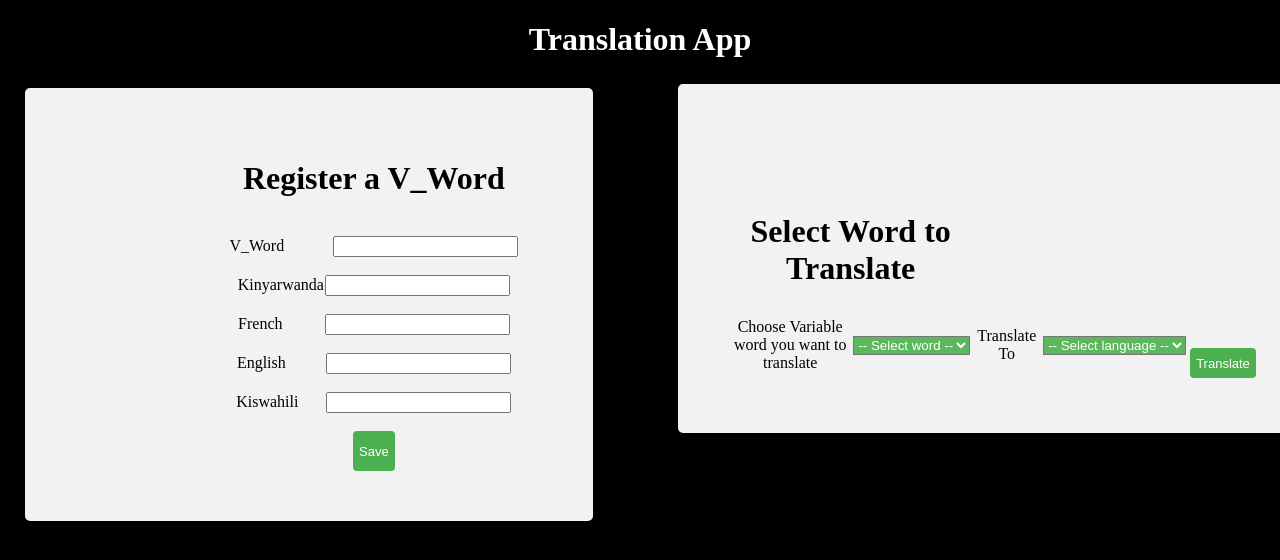
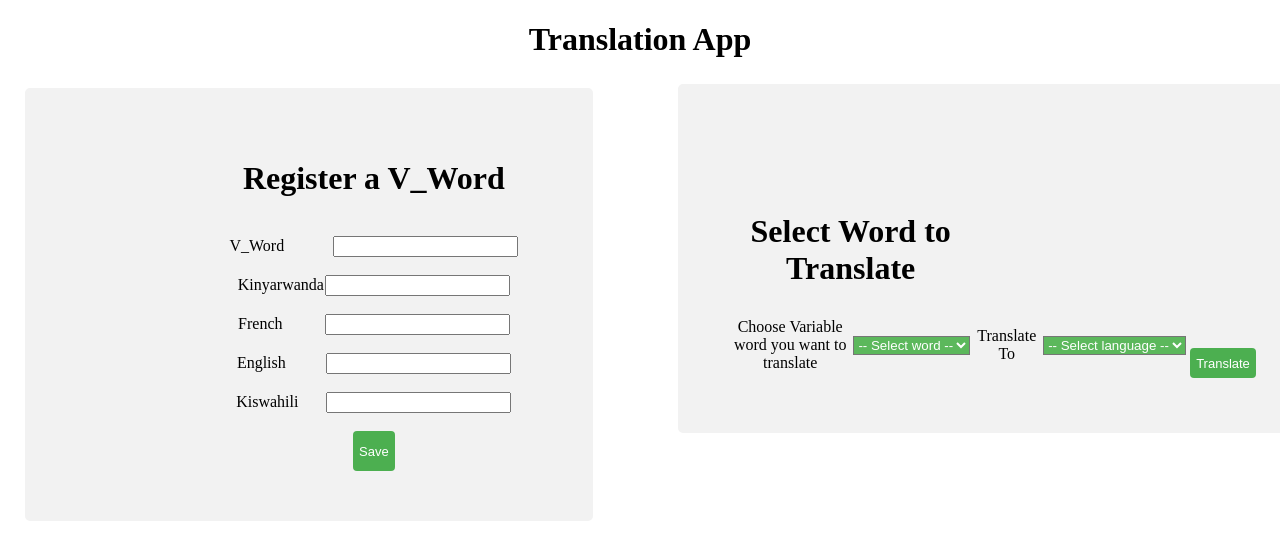
Before and after one commit to toHeroku/angetranslation, a PHP site: page / in a window 1280 px wide; the page is wider, and only the part inside the window is pictured. Shown: the top 560 px of that part. Run offline with PHP 8.4, Linux system fonts and the light colour scheme; data that the repository does not hold is empty.

Commit message:
Update index.php

```diff
--- a/index.php
+++ b/index.php
@@ -7,7 +7,7 @@
 	 body
 	 {
 	 	text-align: center;
-         background-color:black;
+         background-color:white;
 
 	 }
      form{
@@ -39,7 +39,7 @@
 	 </style>
 </head>
 <body>
-<h1 style="color:white;">Translation App</h1>
+<h1 style="color:black;">Translation App</h1>
    <form style="margin-top:30px; margin-left:17px;" action="" method="post">
      	<div class="container" id="container">
      		<h1> Register a V_Word</h1>
```
